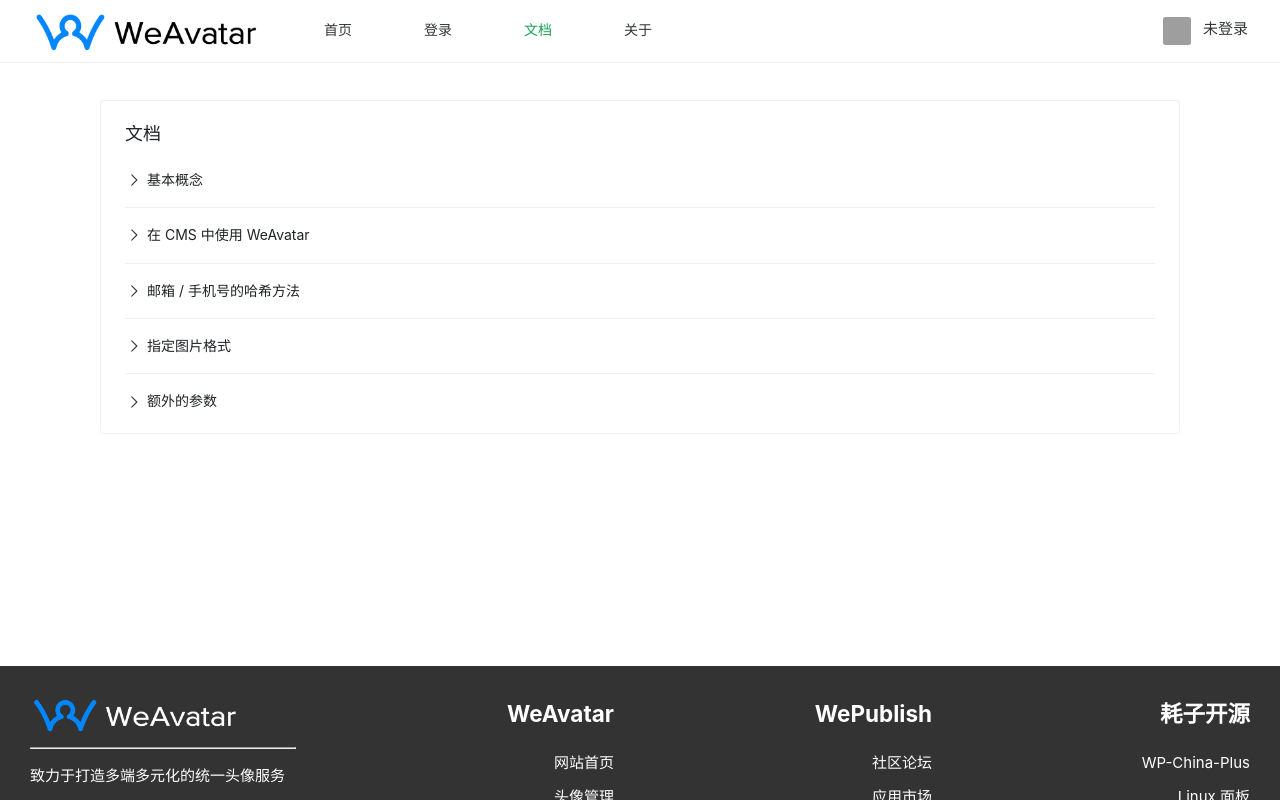
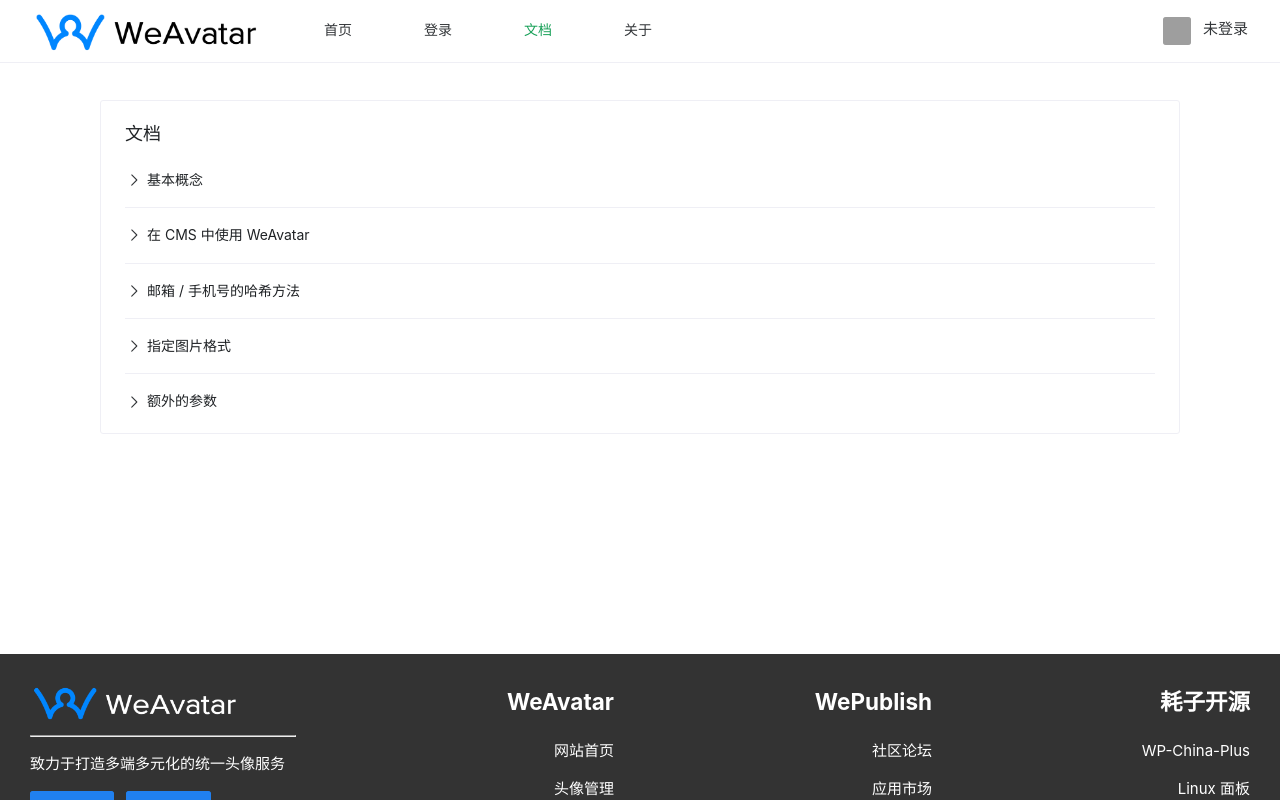
Before and after one commit to weavatar/frontend, a Vue app: page /doc in a window 1280 px wide. Built offline with nearby package versions, Linux system fonts and the light colour scheme; no server answers; grey boxes are pictures that could not be loaded; some icons are missing; what vue-recaptcha-v3 would draw is missing.

Commit message:
feat: 大大大

```diff
--- a/src/views/SiteFooter.vue
+++ b/src/views/SiteFooter.vue
@@ -167,7 +167,7 @@
 }
 
 .footer-list li {
-  margin: 10px 0;
+  margin: 14px 0;
 }
 
 .footer-content {
```
